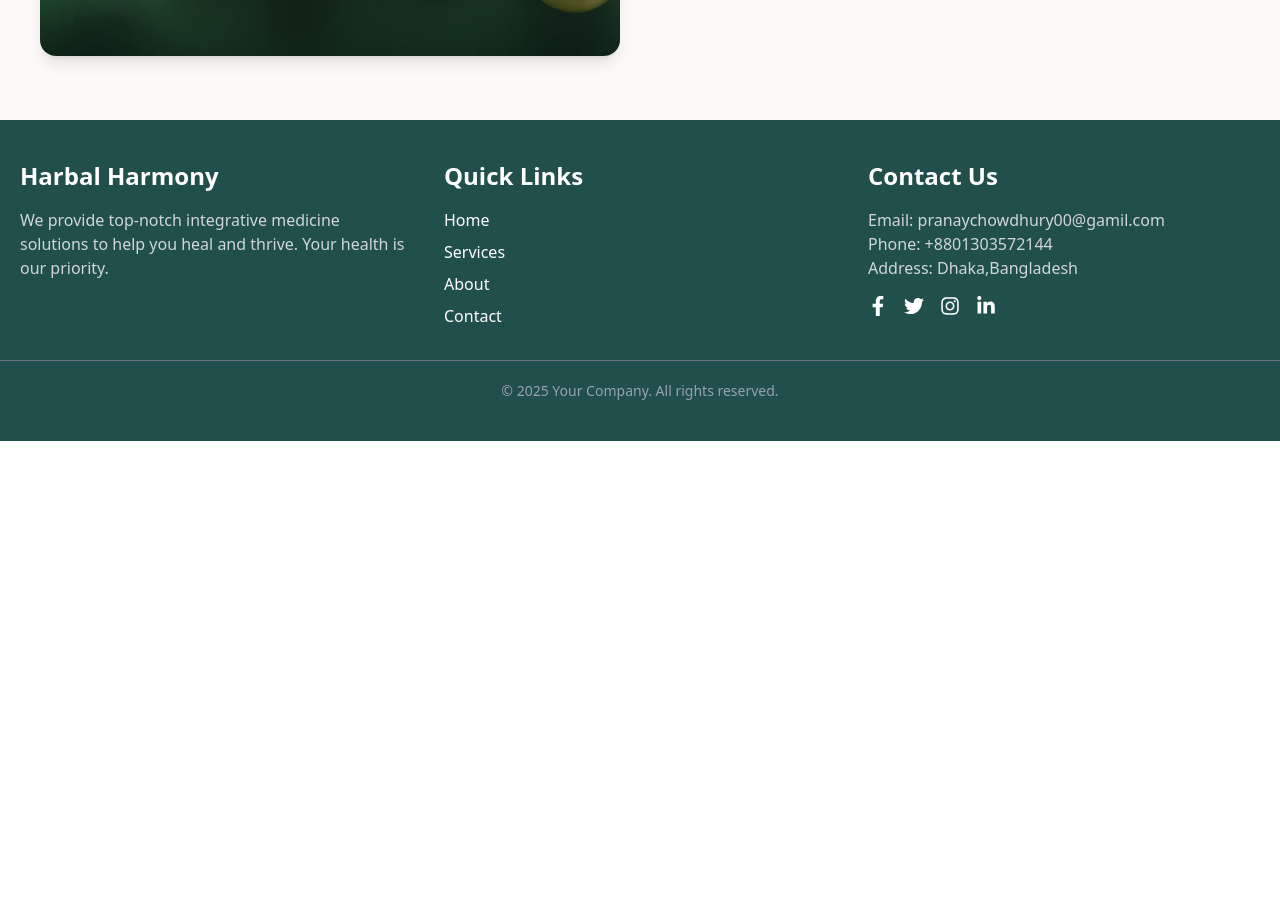
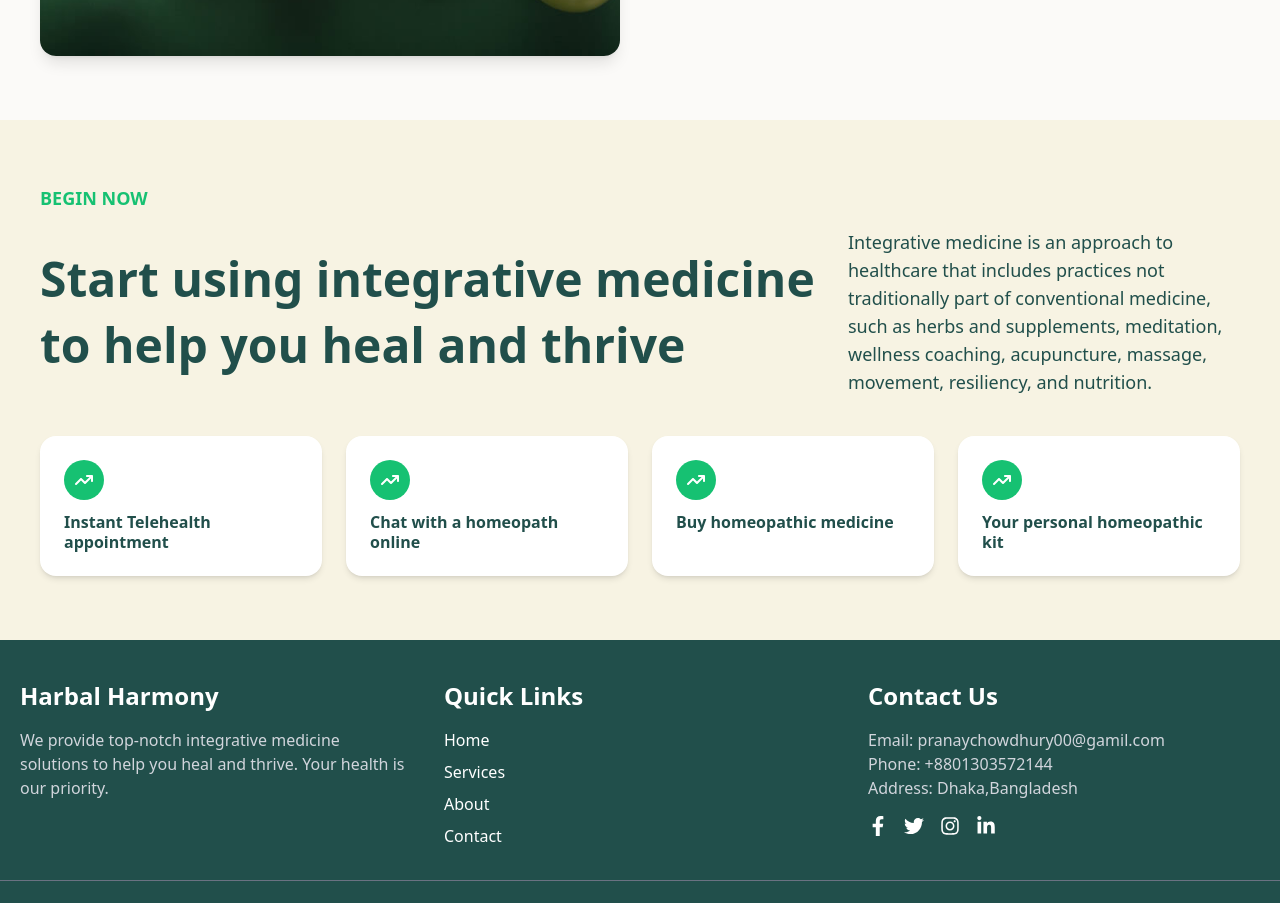
Before and after one commit to PranayChowdhury00/Herbal_Harmony, a React (Vite) app: page /about in a window 1280 px wide. Shown: the part 3382-4285 px from the top of the page. Before the commit the page ends 3823 px from the top, so only its background shows below. Built offline with nearby package versions, Linux system fonts and the light colour scheme.

Commit message:
completing the seventh section

```diff
--- a/src/pages/About/About.jsx
+++ b/src/pages/About/About.jsx
@@ -5,6 +5,7 @@ import ThirdSection from './ThirdSection/ThirdSection';
 import FourthSection from './FourthSection/FourthSection';
 import FifthSection from './FifthSection/FIfthSection';
 import SixthSection from './SixthSection/SixthSection';
+import SeventhSection from './SeventhSection/SeventhSection';
 
 const About = () => {
     return (
@@ -15,6 +16,7 @@ const About = () => {
             <FourthSection></FourthSection>
             <FifthSection></FifthSection>
             <SixthSection></SixthSection>
+            <SeventhSection></SeventhSection>
         </div>
     );
 };
--- /dev/null
+++ b/src/pages/About/SeventhSection/SeventhSection.jsx
@@ -0,0 +1,67 @@
+import { useEffect } from "react";
+import AOS from "aos";
+import "aos/dist/aos.css";
+import { FaArrowTrendUp } from "react-icons/fa6";
+
+const SeventhSection = () => {
+  useEffect(() => {
+    AOS.init({
+      duration: 1000, // Animation duration
+      easing: "ease-in-out",
+      once: false, // Ensures animation triggers every time the element comes into view
+    });
+  }, []);
+
+  const cardData = [
+    { title: "Instant Telehealth appointment" },
+    { title: "Chat with a homeopath online" },
+    { title: "Buy homeopathic medicine" },
+    { title: "Your personal homeopathic kit" },
+  ];
+
+  return (
+    <div className="bg-[#F7F3E3] py-16">
+      <div className="max-w-7xl mx-auto px-6 md:px-10">
+        <p className="text-[#16C172] font-semibold text-lg uppercase mb-4" data-aos="fade-up">
+          Begin now
+        </p>
+
+        <div className="flex flex-col md:flex-row items-start md:items-center justify-between mb-10 gap-6">
+          <h1
+            className="md:w-2/3 text-[#214F4B] font-bold text-4xl md:text-5xl leading-snug"
+            data-aos="fade-right"
+          >
+            Start using integrative medicine to help you heal and thrive
+          </h1>
+          <p
+            className="md:w-1/3 text-[#214F4B] font-light text-lg"
+            data-aos="fade-left"
+          >
+            Integrative medicine is an approach to healthcare that includes practices not traditionally part of conventional medicine, such as herbs and supplements, meditation, wellness coaching, acupuncture, massage, movement, resiliency, and nutrition.
+          </p>
+        </div>
+
+        {/* Cards Section */}
+        <div className="grid grid-cols-1 sm:grid-cols-2 md:grid-cols-4 gap-6">
+          {cardData.map((card, index) => (
+            <div
+              key={index}
+              className="bg-white rounded-2xl h-[140px] p-6 flex flex-col gap-3 shadow-md transition-transform duration-300 hover:scale-105"
+              data-aos="zoom-in"
+              data-aos-delay={`${index * 200}`} // Staggered animations
+            >
+              <div className="w-10 h-10 flex items-center justify-center rounded-full bg-[#16C172] text-white">
+                <FaArrowTrendUp className="text-lg" />
+              </div>
+              <h1 className="text-[#214F4B] font-bold leading-tight">
+                {card.title}
+              </h1>
+            </div>
+          ))}
+        </div>
+      </div>
+    </div>
+  );
+};
+
+export default SeventhSection;
```
